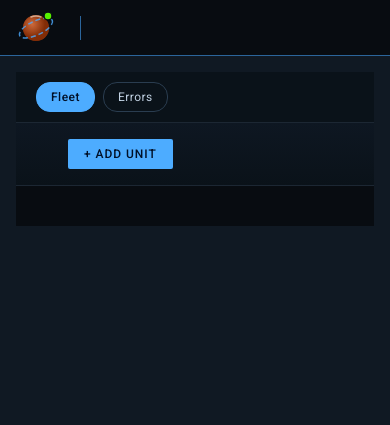
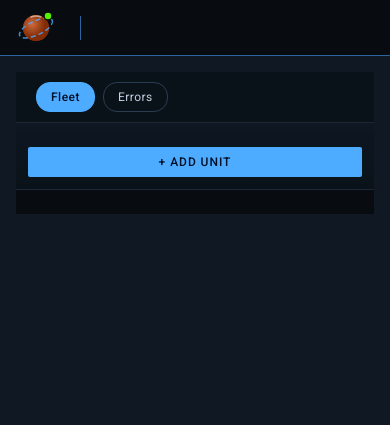
Before and after one commit to Ryan-be/mars-air-quility, a Flask app: page /grow in a window 390 px wide. Shown: the top 425 px of the page. Run offline with Flask 3, Linux system fonts and the light colour scheme; data that the repository does not hold is empty; parts of the project's set-up code (start-up, migrations or seed data) failed here and were passed over; some libraries are stand-ins or nearby versions.

Commit message:
Mobile-optimised fleet view + unit detail (Phase 4 #5)
Two new @media blocks at the bottom of grow.css:

  @media (max-width: 540px) — narrow-phone layout
    * .grow-grid: drop padding to space-3, single-column cards.
    * .grow-pageheader: stack vertically; + Add Unit becomes full-width.
    * .fleet-filter-row: tighter padding to match grid.
    * .du-tabs: horizontal scroll w/ hidden scrollbar so 4 tabs at
      ~120px each don't get clipped on a 375px viewport.

  @media (hover: none) and (pointer: coarse) — touch devices
    * 44px min-height on .px-btn / .gu-btn / .du-act-btn / filter chips
      / .du-tab so primary tap targets meet iOS HIG / Material guidance.
      Keyed off pointer type so trackpad/mouse users don't get
      oversized buttons.

CSS-only change; no JS or HTML touched. JS tests still 249/249.

Roadmap entry tagged shipped.

```diff
--- a/static/css/grow.css
+++ b/static/css/grow.css
@@ -1444,3 +1444,112 @@
 }
 .ps-status.ok { color: #6fcf6f; }
 .ps-status.err { color: #ff5252; }
+
+/* ===========================================================================
+   Phase 4 polish #5: mobile-optimised fleet view + unit detail
+   ===========================================================================
+   The grow tab was designed desktop-first; on a phone (~375px viewport) a
+   few specific things felt cramped:
+     1. .grow-grid had a 24px page padding that ate ~13% of width per side.
+     2. .grow-pageheader's summary + Add Unit button could land on different
+        rows or get squashed onto a single row with the button below the fold.
+     3. .du-tabs (4 tabs at ~120px each = 480px) did not fit at all.
+     4. Buttons sized to .grow-fs-sm (12px) with 8px vertical padding fell
+        short of the iOS HIG 44pt touch-target minimum.
+
+   Two breakpoints:
+     * max-width: 540px — narrow-phone layout (existing breakpoint, extend it)
+     * (hover: none) and (pointer: coarse) — touch devices regardless of width
+       (a Pixel Tab held in landscape is still a touch device but >540px wide,
+       so the touch-target sizing has to key off pointer type, not viewport).
+   =========================================================================== */
+
+@media (max-width: 540px) {
+  /* Narrow page padding — at 375px viewport, 24px each side ate 48px of the
+     ~330px we had to render cards in. Drop to var(--grow-space-3) so cards
+     get more breathing room without bumping into the screen edge. */
+  .grow-grid {
+    padding: var(--grow-space-3);
+    /* Allow cards to fill the row at narrow widths — the desktop 360px max
+       leaves visible whitespace on a 375px screen. */
+    grid-template-columns: minmax(0, 1fr);
+  }
+  .grow-pageheader {
+    /* Stack the summary block above the + Add Unit button so the button
+       doesn't get pushed off-screen when the summary line wraps. */
+    flex-direction: column;
+    align-items: stretch;
+    gap: var(--grow-space-3);
+    padding: var(--grow-space-3) var(--grow-space-3);
+  }
+  .grow-summary {
+    /* Wrap the count tiles into a 2-up grid on phones so they don't horizontal-
+       scroll. The desktop "4 numbers in a row" works at 600px+ but breaks down
+       below that. */
+    flex-wrap: wrap;
+    gap: var(--grow-space-4) var(--grow-space-5);
+  }
+  .grow-pageheader > .px-btn {
+    /* + Add Unit gets full-width on phones — easier to tap and signals it
+       as the page-level primary action. */
+    width: 100%;
+    text-align: center;
+  }
+  .fleet-filter-row {
+    /* Tighten the filter row's padding to match the narrower grid above. */
+    padding: var(--grow-space-2) var(--grow-space-3);
+    gap: var(--grow-space-3);
+  }
+
+  /* Per-unit detail page: tabs need to scroll horizontally on phones. With
+     4 tabs at ~120px each, the row overflows a 375px viewport. The original
+     desktop layout used `display: flex` without overflow handling, so the
+     overflow tabs just got clipped. Switch to horizontal scroll with the
+     scrollbar hidden (the visual cue is the cut-off final tab — operators
+     learn to swipe). -webkit-overflow-scrolling preserves momentum on iOS. */
+  .du-tabs {
+    overflow-x: auto;
+    -webkit-overflow-scrolling: touch;
+    scrollbar-width: none; /* Firefox */
+    padding: 0 var(--grow-space-3);
+    /* Prevent flex items from shrinking smaller than their min-content,
+       which would just compress the labels into ellipsis instead of
+       triggering horizontal scroll. */
+    flex-wrap: nowrap;
+  }
+  .du-tabs::-webkit-scrollbar {
+    display: none; /* Chrome/Safari */
+  }
+  .du-tab {
+    flex-shrink: 0; /* Each tab keeps its full width — overflow scrolls. */
+    padding: var(--grow-space-3) var(--grow-space-4);
+  }
+}
+
+@media (hover: none) and (pointer: coarse) {
+  /* Touch-target sizing — Apple HIG / Google Material both call for a
+     minimum 44x44pt (≈ 44px CSS px) hit area for primary interactive
+     elements. The desktop 12px font + 8px vertical padding gives a
+     ~28px hit area, which is fine for a mouse cursor but easy to mis-tap
+     with a thumb. Apply only to coarse pointers so trackpad/mouse users
+     don't get oversized buttons. */
+  .px-btn,
+  .gu-btn,
+  .du-act-btn,
+  .fleet-filter-chip,
+  .fleet-filter-sort,
+  .du-tab {
+    min-height: 44px;
+    /* Center the label vertically inside the bumped-up box. inline-flex
+       with align-items:center is more robust than line-height tricks
+       across icon-bearing buttons (e.g. the buffered badge emoji). */
+    display: inline-flex;
+    align-items: center;
+    justify-content: center;
+  }
+  /* The .gu-actions row uses display:flex; keep its child .gu-btn elements
+     readable as inline-flex at min-height 44 without changing the row layout. */
+  .gu-actions .gu-btn {
+    flex: 0 0 auto;
+  }
+}
```
Also changed, not shown: docs/Bugs_Improvements_and_Roadmap.md (+1 -1 lines).
